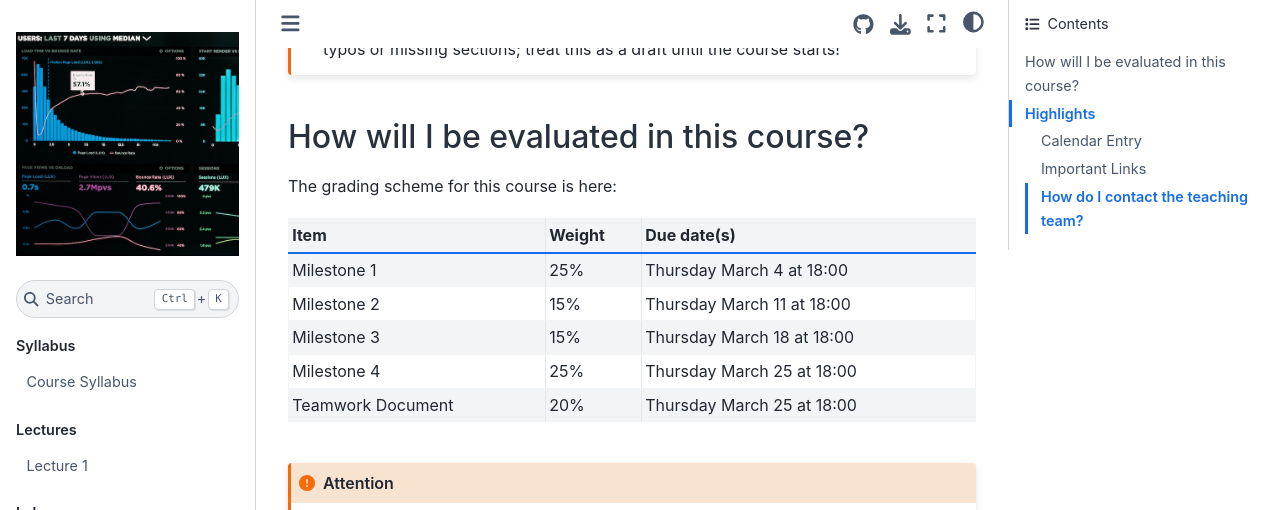
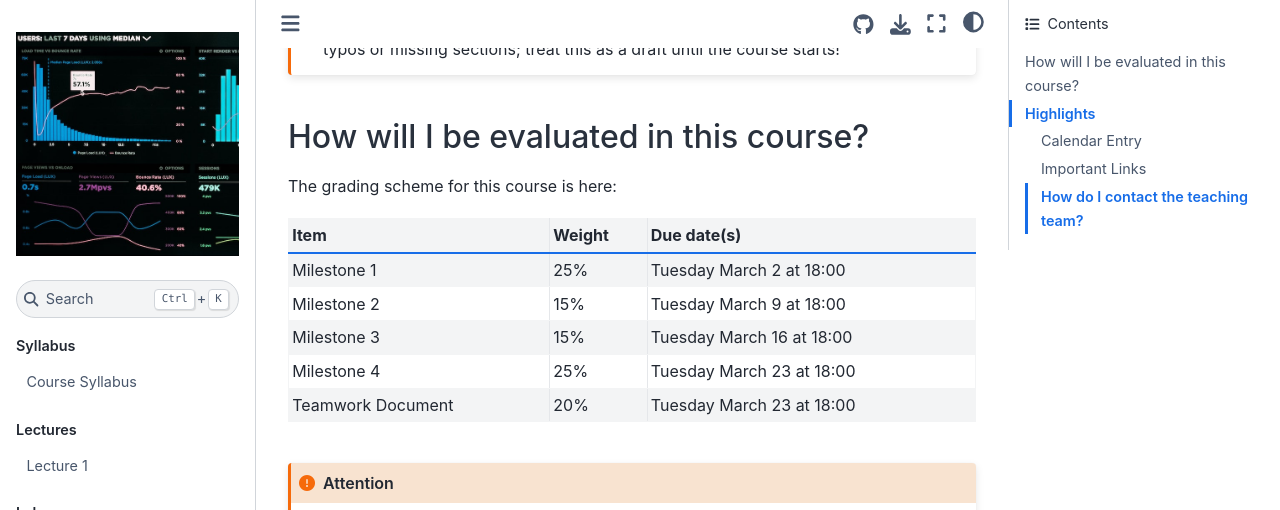
Before and after one commit to ubco-cmps/data551_course, a Jupyter Book: the page built from about/syllabus.md, in a window 1280 px wide and 900 px high, scrolled down 526 px. Shown: the top 510 px of the window. Built offline with Jupyter Book 1.0.4 settings and Sphinx 7.4.7 and the Sphinx Book theme 1.1.4, drawn with Linux system fonts in a browser that asks for light colours; pages that are not in the unit, such as notebooks, are missing from menus.

Commit message:
updated dates

````diff
--- a/about/syllabus.md
+++ b/about/syllabus.md
@@ -16,11 +16,11 @@ The grading scheme for this course is here:
 
 | Item              | Weight | Due date(s)                |
 |-------------------|--------|----------------------------|
-| Milestone 1       | 25%    | Thursday March 4 at 18:00  |
-| Milestone 2       | 15%    | Thursday March 11 at 18:00 |
-| Milestone 3       | 15%    | Thursday March 18 at 18:00 |
-| Milestone 4       | 25%    | Thursday March 25 at 18:00 |
-| Teamwork Document | 20%    | Thursday March 25 at 18:00 |
+| Milestone 1       | 25%    | Tuesday March 2 at 18:00  |
+| Milestone 2       | 15%    | Tuesday March 9 at 18:00 |
+| Milestone 3       | 15%    | Tuesday March 16 at 18:00 |
+| Milestone 4       | 25%    | Tuesday March 23 at 18:00 |
+| Teamwork Document | 20%    | Tuesday March 23 at 18:00 |
 
 ```{attention}
 All deadlines in this course have an automatic 48 hour grace period after the due dates listed above.
````
